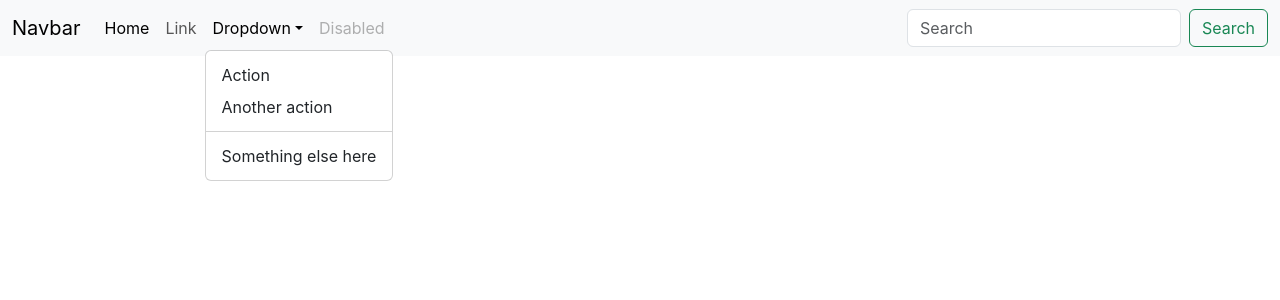
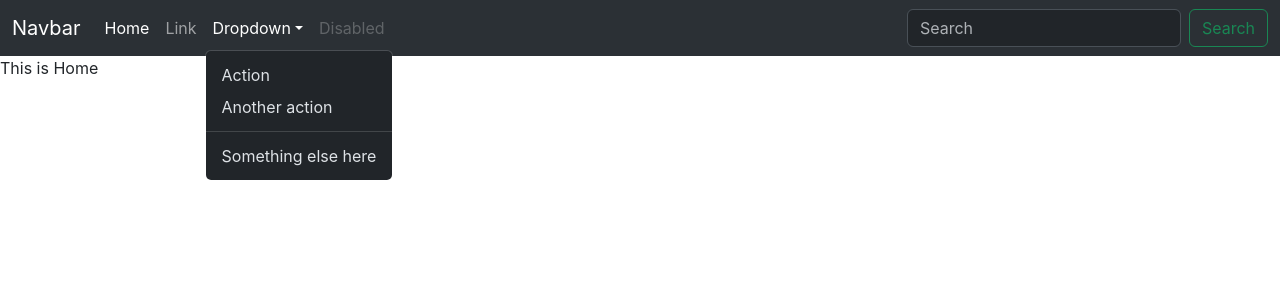
Before and after one commit to StayadevBahadur/inotebook, a React (Create React App) app: page / in a window 1280 px wide. Both pictures are taken after a click on the button "Dropdown". Shown: the top 300 px of the page. Built offline with nearby package versions, Linux system fonts and the light colour scheme.

Commit message:
added all changes

```diff
--- a/src/App.js
+++ b/src/App.js
@@ -4,15 +4,22 @@
   BrowserRouter as Router,
   Switch,
   Route,
+  Routes,
   Link
 } from "react-router-dom";
 import Navbar from './Components/Navbar';
+import Home from './Components/Home';
 
 function App() {
   return (
-   <>
-   <Navbar/>
-   </>
+    <>
+    <Router>
+    <Navbar />
+      <Routes>
+        <Route exact path="/" element={<Home/>} />
+      </Routes>
+    </Router>
+    </>
   );
 }
 
--- a/src/Components/Navbar.js
+++ b/src/Components/Navbar.js
@@ -3,38 +3,38 @@
 const Navbar = () => {
   return (
     <>
-   <nav class="navbar bg-dark navbar-expand-lg bg-body-tertiary bg-dark">
-  <div class="container-fluid">
-    <a class="navbar-brand" href="#">Navbar</a>
-    <button class="navbar-toggler" type="button" data-bs-toggle="collapse" data-bs-target="#navbarSupportedContent" aria-controls="navbarSupportedContent" aria-expanded="false" aria-label="Toggle navigation">
-      <span class="navbar-toggler-icon"></span>
+   <nav className="navbar bg-dark navbar-expand-lg bg-body-tertiary  "  data-bs-theme="dark">
+  <div className="container-fluid">
+    <a className="navbar-brand" href="#">Navbar</a>
+    <button className="navbar-toggler" type="button" data-bs-toggle="collapse" data-bs-target="#navbarSupportedContent" aria-controls="navbarSupportedContent" aria-expanded="false" aria-label="Toggle navigation">
+      <span className="navbar-toggler-icon"></span>
     </button>
-    <div class="collapse navbar-collapse" id="navbarSupportedContent">
-      <ul class="navbar-nav me-auto mb-2 mb-lg-0">
-        <li class="nav-item">
-          <a class="nav-link active" aria-current="page" href="#">Home</a>
+    <div className="collapse navbar-collapse" id="navbarSupportedContent">
+      <ul className="navbar-nav me-auto mb-2 mb-lg-0">
+        <li className="nav-item">
+          <a className="nav-link active" aria-current="page" href="#">Home</a>
         </li>
-        <li class="nav-item">
-          <a class="nav-link" href="#">Link</a>
+        <li className="nav-item">
+          <a className="nav-link" href="#">Link</a>
         </li>
-        <li class="nav-item dropdown">
-          <a class="nav-link dropdown-toggle" href="#" role="button" data-bs-toggle="dropdown" aria-expanded="false">
+        <li className="nav-item dropdown">
+          <a className="nav-link dropdown-toggle" href="#" role="button" data-bs-toggle="dropdown" aria-expanded="false">
             Dropdown
           </a>
-          <ul class="dropdown-menu">
-            <li><a class="dropdown-item" href="#">Action</a></li>
-            <li><a class="dropdown-item" href="#">Another action</a></li>
-            <li><hr class="dropdown-divider"/></li>
-            <li><a class="dropdown-item" href="#">Something else here</a></li>
+          <ul className="dropdown-menu">
+            <li><a className="dropdown-item" href="#">Action</a></li>
+            <li><a className="dropdown-item" href="#">Another action</a></li>
+            <li><hr className="dropdown-divider"/></li>
+            <li><a className="dropdown-item" href="#">Something else here</a></li>
           </ul>
         </li>
-        <li class="nav-item">
-          <a class="nav-link disabled" aria-disabled="true">Disabled</a>
+        <li className="nav-item">
+          <a className="nav-link disabled" aria-disabled="true">Disabled</a>
         </li>
       </ul>
-      <form class="d-flex" role="search">
-        <input class="form-control me-2" type="search" placeholder="Search" aria-label="Search"/>
-        <button class="btn btn-outline-success" type="submit">Search</button>
+      <form className="d-flex" role="search">
+        <input className="form-control me-2" type="search" placeholder="Search" aria-label="Search"/>
+        <button className="btn btn-outline-success" type="submit">Search</button>
       </form>
     </div>
   </div>
```
